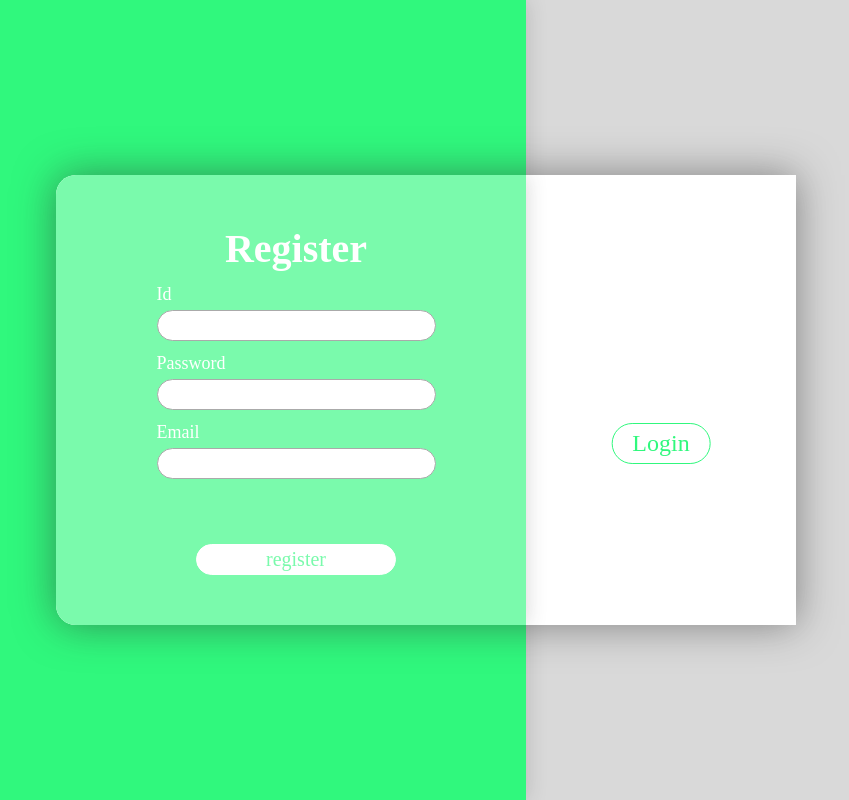
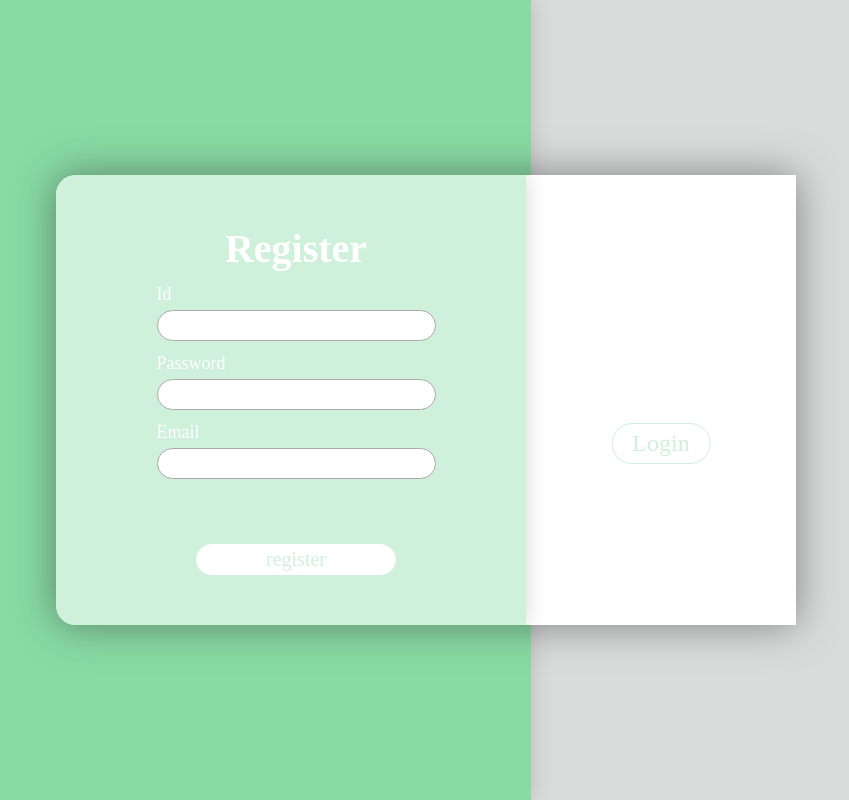
Before and after one commit to rsj2003/scheduler, a website: page static/views/index.html in a window 1280 px wide. Both pictures are taken after a click on the element "Register". Shown: the whole page, without its empty margins (214-1063 px from the left). Drawn offline with Linux system fonts and the light colour scheme.

Commit message:
색상 변경

```diff
--- a/static/css/style.css
+++ b/static/css/style.css
@@ -1,25 +1,29 @@
-/* #7AFAAC */
+/* #cff0da */
+/* #88dba3 */
+/* #dadbdb */
+/* #dadbdb */
 .ac-if{width: 0px; height: 0px; border: 0px; overflow: hidden;}
+.mobile{display: none;}
 #wrap{width: 100%; height: 100%; left: 0; top: 0; position: absolute;}
 
 #background, #form-background{width: 100%; height: 100%; position: absolute; left: 0; top: 0;}
-#background{background: #d9d9d9;}
+#background{background: #dadbdb;}
 #form-background{background: #fff;}
 #background .grid, #form-background .grid{position: absolute; left: 0; top: 0; height: 100%; box-shadow: 0 0 20px #3333;}
-#background .grid{width: calc(50% - 100px);}
+#background .grid{width: calc(50% - 105px);}
 #form-background .grid{width: calc(50% - 100px);}
 .page-loaded #background .grid, .page-loaded #form-background .grid{transition: .8s;}
-#background .grid{background: #30f87d;}
-#form-background .grid{width: calc(50% - 100px); background: #7afaac; overflow: hidden; z-index: 5;}
-.register #background .grid{width: calc(50% + 100px);}
+#background .grid{background: #88dba3;}
+#form-background .grid{width: calc(50% - 100px); background: #cff0da; overflow: hidden; z-index: 5;}
+.register #background .grid{width: calc(50% + 105px);}
 .register #form-background .grid{width: calc(50% + 100px);}
 
 .change-button{font-size: 24px; padding: 6px 20px; border: 1px solid; border-radius: 40px; position: absolute; top: 55%; cursor: pointer; user-select: none; z-index: 15;}
 .page-loaded .change-button{transition: background .25s, color .25s, left .8s, right .8s;}
 #register{border-color: #fff; color: #fff; left: calc(calc(50% - 100px) / 2);; transform: translateX(-50%);}
-#register:hover{background: #fff; color: #7afaac;}
-#login{border-color: #30f87d; color: #30f87d; right: calc(calc(-50% + 100px) / 2); transform: translateX(50%);}
-#login:hover{background: #7afaac; color: #fff;}
+#register:hover{background: #fff; color: #cff0da;}
+#login{border-color: #cff0da; color: #cff0da; right: calc(calc(-50% + 100px) / 2); transform: translateX(50%);}
+#login:hover{background: #cff0da; color: #fff;}
 .register #register{left: calc(calc(-50% + 100px) / 2);}
 .register #login{right: calc(calc(50% - 100px) / 2);}
 
@@ -31,10 +35,10 @@
 #input-wrap .flex{flex-direction: column; align-items: center;}
 #input-wrap .input-group{display: flex; flex-direction: column; align-items: flex-start; width: 100%; padding-top: 12px; font-size: 18px;}
 #input-wrap input{font-size: 20px; padding: 3px 16px; border-radius: 40px; border: 1px solid #aaa; width: 100%; margin-top: 5px;}
-#input-wrap input[type="submit"]{width: 200px; border-color: #30f87d; background: #30f87d; color: #fff;}
+#input-wrap input[type="submit"]{width: 200px; border-color: #88dba3; background: #88dba3; color: #fff;}
 .page-loaded #input-wrap input[type="submit"]{transition: .25s;}
 #input-wrap .input-other{font-size: 14px; padding-top: 5px; display: flex; width: 100%; justify-content: space-between;}
-#login-form input[type="submit"]:hover{background: #fff; color: #30f87d;}
+#login-form input[type="submit"]:hover{background: #fff; color: #88dba3;}
 #register-form{color: #fff;}
-#register-form input[type="submit"]{background: #fff; color: #7afaac; border-color: #fff;}
-#register-form input[type="submit"]:hover{background: #7afaac; color: #fff;}
+#register-form input[type="submit"]{background: #fff; color: #cff0da; border-color: #fff;}
+#register-form input[type="submit"]:hover{background: #cff0da; color: #fff;}
```
